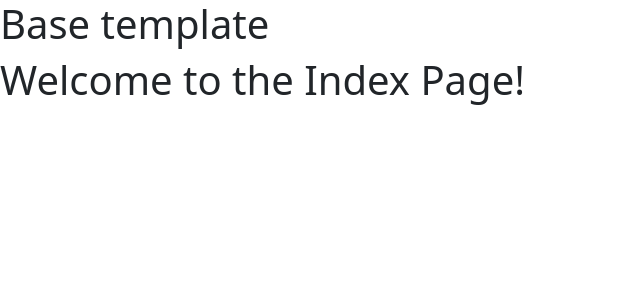
After one commit to aslinedvinsson/Axisofaccesshack, a Django app: page / in a window 1280 px wide. The commit adds this page. Shown: the top 300 px of the page, without its empty margins (0-640 px from the left). Run offline with Django 3.2, Linux system fonts and the light colour scheme.

Commit message:
Wired up base template

```diff
--- a/axisofaccessproject/settings.py
+++ b/axisofaccessproject/settings.py
@@ -76,7 +76,7 @@ ROOT_URLCONF = 'axisofaccessproject.urls'
 TEMPLATES = [
     {
         'BACKEND': 'django.template.backends.django.DjangoTemplates',
-        'DIRS': [],
+        'DIRS': [BASE_DIR / 'templates'],
         'APP_DIRS': True,
         'OPTIONS': {
             'context_processors': [
--- a/axisofaccessproject/urls.py
+++ b/axisofaccessproject/urls.py
@@ -19,4 +19,5 @@ from django.urls import path, include
 urlpatterns = [
     path('admin/', admin.site.urls),
     path('accounts/', include('allauth.urls')),
+    path('', include('communication.urls'))
 ]
--- a/communication/templates/communication/icon_dashboard.html
+++ /dev/null
@@ -1 +0,0 @@
-<!--THIS TEMPLATE SHOULD CONTAIN THE STRUCTURE OF THE MAIN PAGE THAT DISPLAYS THE ACRDS THAT THE USER CLICKS-->
--- /dev/null
+++ b/communication/templates/communication/index.html
@@ -0,0 +1,9 @@
+<!--THIS TEMPLATE SHOULD CONTAIN THE STRUCTURE OF THE MAIN PAGE THAT DISPLAYS THE ACRDS THAT THE USER CLICKS-->
+
+{% extends "base.html" %}
+
+{% block content %}
+<!-- Code in this block -->
+<h1>Welcome to the Index Page!</h1>
+
+{% endblock %}
--- /dev/null
+++ b/communication/urls.py
@@ -0,0 +1,6 @@
+from django.urls import path
+from . import views
+
+urlpatterns = [
+    path('', views.index, name='index'),
+]
--- a/communication/views.py
+++ b/communication/views.py
@@ -1,3 +1,4 @@
 from django.shortcuts import render
 
-# Create your views here.
+def index(request):
+    return render(request, 'communication/index.html')
--- a/templates/base.html
+++ b/templates/base.html
@@ -1,4 +1,4 @@
-<!--BASE TEMPLATE, INCLUDES HEADER ELEMENTS, NAV AND FOOTER. ADD  {% block content %} TAGS TO INSERT CONTENT FROM OTHER APPS-->
+<!--BASE TEMPLATE, INCLUDES HEADER ELEMENTS, NAV AND FOOTER. -->
 
 <!DOCTYPE html>
 <html lang="en">
```
